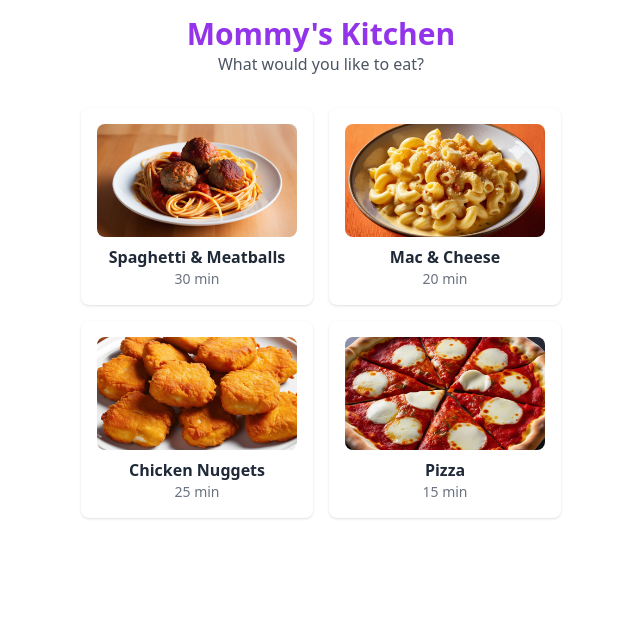
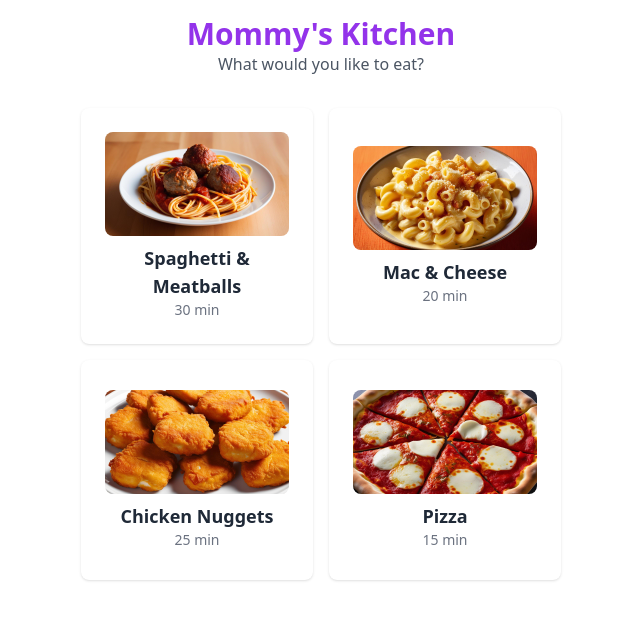
Before and after one commit to thomasgregg/mommys-kitchen, a React (Vite) app: page / in a window 1280 px wide. Shown: the top 620 px of the page, without its empty margins (319-959 px from the left). Built offline with nearby package versions, Linux system fonts and the light colour scheme.

Commit message:
Update App.jsx

```diff
--- a/src/App.jsx
+++ b/src/App.jsx
@@ -96,19 +96,20 @@ const App = () => {
           </div>
         </div>
       ) : (
-        <div className="grid grid-cols-2 gap-4">
+        <div className="grid grid-cols-2 gap-4 sm:grid-cols-2 md:grid-cols-2">
           {meals.map((meal) => (
             <button
               key={meal.id}
               onClick={() => handleMealSelection(meal)}
-              className="p-4 bg-white rounded-lg shadow hover:shadow-lg transition-shadow"
+              className="p-6 bg-white rounded-lg shadow hover:shadow-lg transition-shadow"
+              style={{ minWidth: '160px', minHeight: '220px' }}
             >
               <img
                 src={meal.image}
                 alt={meal.name}
                 className="w-full rounded-lg mb-2"
               />
-              <h3 className="font-semibold text-gray-800">{meal.name}</h3>
+              <h3 className="font-semibold text-gray-800 text-lg">{meal.name}</h3>
               <p className="text-sm text-gray-500">{meal.time}</p>
             </button>
           ))}
```
